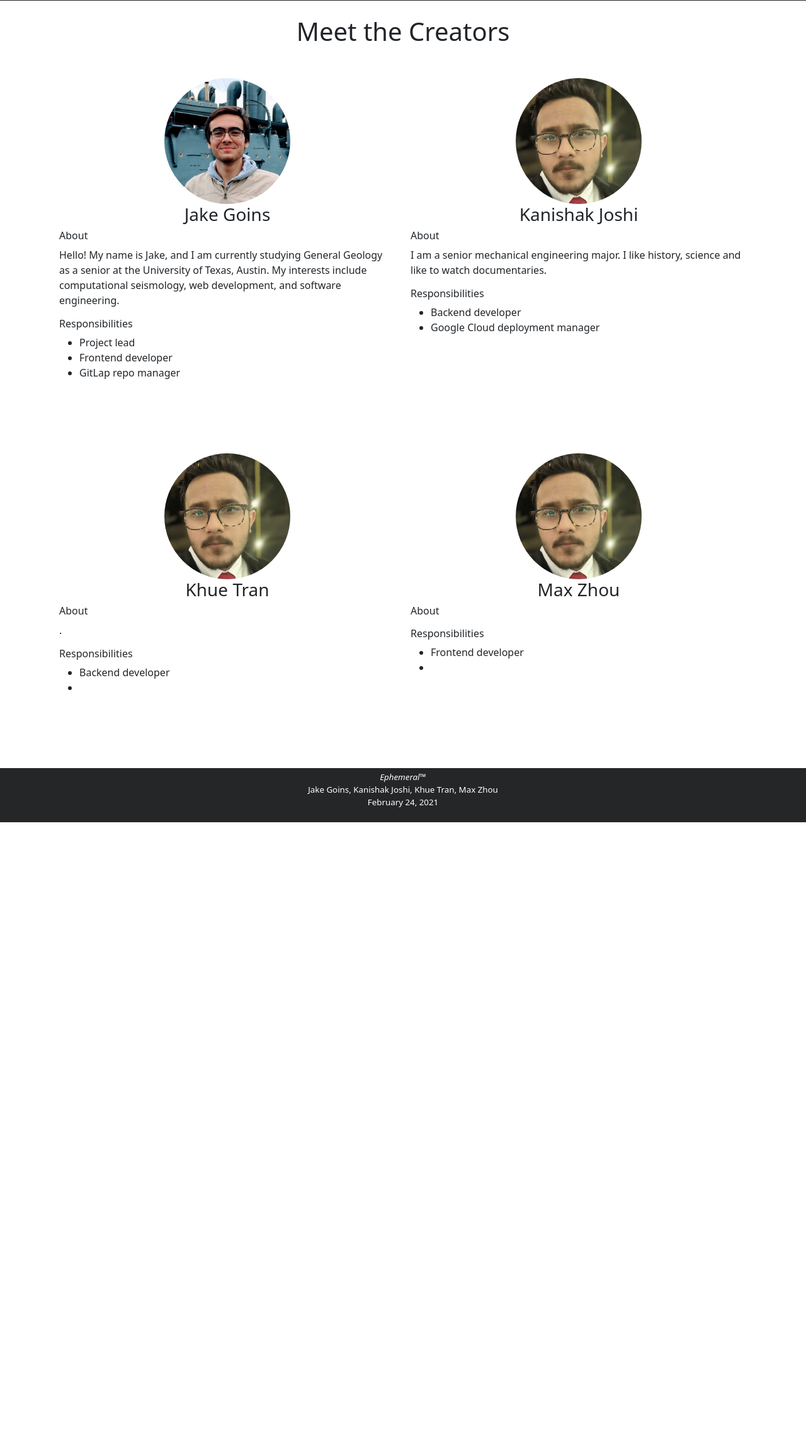
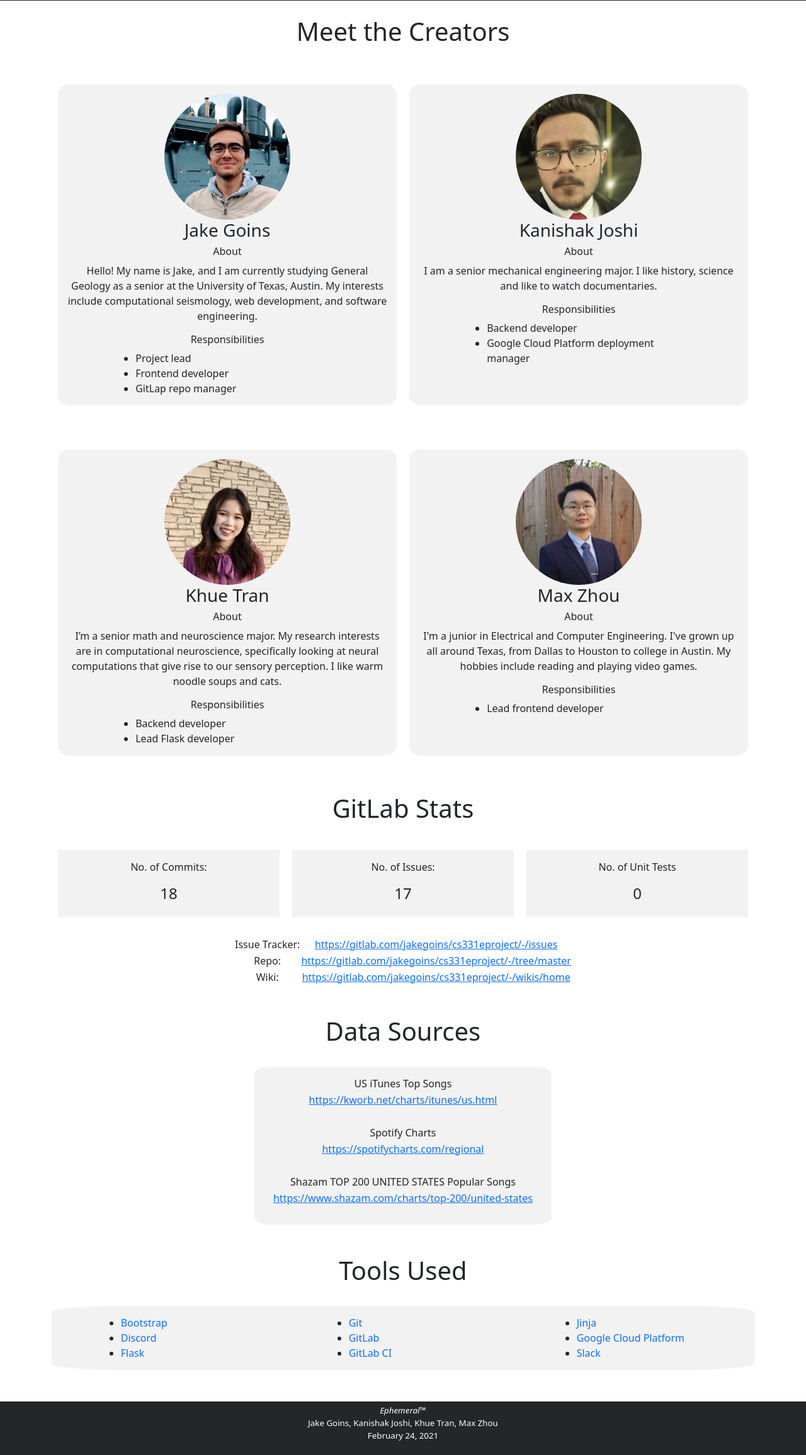
Before and after one commit to gqian75/Ephemeral, a Flask app: page /about/ in a window 1280 px wide. Shown: the part 232-2543 px from the top of the page at 63% size. Before the commit the page ends 1538 px from the top, so only its background shows below. Run offline with Flask 2, Linux system fonts and the light colour scheme; some libraries are stand-ins or nearby versions.

Commit message:
About page final update, includes images and css additions, plus first git log.

```diff
--- a/static/css/style.css
+++ b/static/css/style.css
@@ -42,7 +42,7 @@ bottom: .5em;
     margin-top: 40px;
     padding-top: 5px;
     padding-bottom: 5px;
-    margin-bottom: 0px;
+    margin-bottom: 0;
 }
 
 #about{
@@ -61,14 +61,56 @@ bottom: .5em;
     border-radius: 50%;
 }
 
-.bio{
-    text-align: left;
+.boxed{
+    background-color: #f2f2f2;
+    border: 10px solid white;
+    border-radius: 5%;
+    padding:15px;
 }
 
-ul{
+.greyed{
+    background-color: #f2f2f2;
+    border-radius: 10%;
+    padding:15px;
+}
+
+.about_list{
+    width:70%;
+    margin:auto;
     text-align: left;
 }
 
 .row{
-    margin-bottom: 100px;
+    margin-bottom: 50px;
 }
+
+.center-text{
+    text-align: center;
+}
+
+.center-table{
+    margin-left: auto;
+    margin-right: auto;
+}
+
+#sources{
+    margin-left:auto;
+    margin-right:auto;
+    background-color: #f2f2f2;
+    border-radius: 5%;
+    padding-left:100px;
+}
+
+#itunes{
+    padding-top: 15px;
+}
+
+#shazam{
+    padding-left:30px;
+    padding-right:30px;
+    padding-bottom:30px;
+}
+
+.no-line a:link{
+    text-decoration: none;
+}
--- a/templates/about.html
+++ b/templates/about.html
@@ -31,66 +31,150 @@
 <h1 class="about_title"> Meet the Creators </h1>
 <div id="about" class="container">
     <div class="row">
-        <div class="col-6">
+        <div class="col-6 boxed">
             <img id="about_img" src="../static/images/jake.jpg" alt="Jake">
             <h3>Jake Goins</h3>
-            <div class="bio">
+            <div>
                 <h6>About</h6>
                 <p>Hello! My name is Jake, and I am currently studying General Geology as a senior at the University of Texas, Austin.
                 My interests include computational seismology, web development, and software engineering.</p>
                 <h6>Responsibilities</h6>
-                <ul>
+                <ul class="about_list">
                     <li>Project lead</li>
                     <li>Frontend developer</li>
                     <li>GitLap repo manager</li>
                 </ul>
             </div>
         </div>
-        <div class="col-6">
+        <div class="col-6 boxed">
             <img id="about_img" src="../static/images/kanishak.jpg" alt="Kanishak">
             <h3>Kanishak Joshi</h3>
-            <div class="bio">
+            <div>
                 <h6>About</h6>
                 <p>I am a senior mechanical engineering major.
                     I like history, science and like to watch documentaries.</p>
                 <h6>Responsibilities</h6>
-                <ul>
+                <ul class="about_list">
                     <li>Backend developer</li>
-                    <li>Google Cloud deployment manager</li>
+                    <li>Google Cloud Platform deployment manager</li>
                 </ul>
             </div>
         </div>
     </div>
 
     <div class="row">
-        <div class="col-6">
-            <img id="about_img" src="../static/images/kanishak.jpg" alt="Kanishak">
+        <div class="col-6 boxed">
+            <img id="about_img" src="../static/images/khue.png" alt="Khue">
             <h3>Khue Tran</h3>
-            <div class="bio">
+            <div>
                 <h6>About</h6>
-                <p>.</p>
+                <p>I’m a senior math and neuroscience major.
+                    My research interests are in computational neuroscience, specifically looking at neural computations that give rise to our sensory perception.
+                    I like warm noodle soups and cats.</p>
                 <h6>Responsibilities</h6>
-                <ul>
+                <ul class="about_list">
                     <li>Backend developer</li>
-                    <li></li>
+                    <li>Lead Flask developer</li>
                 </ul>
             </div>
         </div>
-        <div class="col-6">
-            <img id="about_img" src="../static/images/kanishak.jpg" alt="Kanishak">
+        <div class="col-6 boxed">
+            <img id="about_img" src="../static/images/max.jpg" alt="Max">
             <h3>Max Zhou</h3>
-            <div class="bio">
+            <div>
                 <h6>About</h6>
-                <p></p>
+                <p>I'm a junior in Electrical and Computer Engineering. I've grown up all around Texas, from Dallas to Houston to college in Austin. My hobbies include reading and playing video games.</p>
                 <h6>Responsibilities</h6>
-                <ul>
-                    <li>Frontend developer</li>
-                    <li></li>
+                <ul class="about_list">
+                    <li>Lead frontend developer</li>
                 </ul>
             </div>
         </div>
     </div>
 </div>
 
-<h1 class="about_title"></h1>
+<h1 class="about_title">GitLab Stats</h1><br>
+<div class="container">
+    <div class="row" style="margin-bottom: 20px">
+        <div class="col center-text boxed">
+            <p>No. of Commits:</p>
+            <h4>18</h4>
+        </div>
+        <div class="col center-text boxed">
+            <p>No. of Issues:</p>
+            <h4>17</h4>
+        </div>
+        <div class="col center-text boxed">
+            <p>No. of Unit Tests</p>
+            <h4>0</h4>
+        </div>
+    </div>
+    <table class="center-text center-table">
+        <tr>
+            <td>Issue Tracker:</td>
+            <td><a href="https://gitlab.com/jakegoins/cs331eproject/-/issues" target="_blank" rel="noopener noreferrer">https://gitlab.com/jakegoins/cs331eproject/-/issues</a></td>
+        </tr>
+        <tr>
+            <td>Repo:</td>
+            <td><a href="https://gitlab.com/jakegoins/cs331eproject/-/tree/master" target="_blank" rel="noopener noreferrer">https://gitlab.com/jakegoins/cs331eproject/-/tree/master</a></td>
+        </tr>
+        <tr>
+            <td>Wiki:</td>
+            <td><a href="https://gitlab.com/jakegoins/cs331eproject/-/wikis/home" target="_blank" rel="noopener noreferrer">https://gitlab.com/jakegoins/cs331eproject/-/wikis/home</a></td>
+        </tr>
+    </table>
+</div>
+
+<br><h1 class="about_title">Data Sources</h1><br>
+<table id="sources" class="center-text center-table">
+    <tr>
+        <td id="itunes">US iTunes Top Songs</td>
+    </tr>
+    <tr>
+        <td><a href="https://kworb.net/charts/itunes/us.html" target="_blank" rel="noopener noreferrer">https://kworb.net/charts/itunes/us.html</a></td>
+    </tr>
+    <tr><td><br></td></tr>
+    <tr>
+        <td>Spotify Charts</td>
+    </tr>
+    <tr>
+        <td><a href="https://spotifycharts.com/regional" target="_blank" rel="noopener noreferrer">https://spotifycharts.com/regional</a></td>
+    </tr>
+    <tr><td><br></td></tr>
+    <tr>
+        <td>Shazam TOP 200 UNITED STATES Popular Songs</td>
+    </tr>
+    <tr>
+        <td id="shazam"><a href="https://www.shazam.com/charts/top-200/united-states" target="_blank" rel="noopener noreferrer">https://www.shazam.com/charts/top-200/united-states</a></td>
+    </tr>
+</table>
+
+<br><h1 class="about_title">Tools Used</h1><br>
+<div class="container">
+    <div class="row greyed">
+        <div class="col center-text no-line">
+            <ul class="about_list">
+                <li><a href="http://getbootstrap.com/" target="_blank" rel="noopener noreferrer">Bootstrap</a> </li>
+                <li><a href="https://discord.com/" target="_blank" rel="noopener noreferrer">Discord</a></li>
+                <li><a href="http://flask.pocoo.org/" target="_blank" rel="noopener noreferrer">Flask</a></li>
+            </ul>
+        </div>
+        <div class="col center-text no-line">
+            <ul class="about_list">
+                <li><a href="http://www.git-scm.com/" target="_blank" rel="noopener noreferrer">Git</a></li>
+                <li><a href="https://gitlab.com/" target="_blank" rel="noopener noreferrer">GitLab</a></li>
+                <li><a href="https://docs.gitlab.com/ee/ci/" target="_blank" rel="noopener noreferrer">GitLab CI</a></li>
+            </ul>
+        </div>
+        <div class="col center-text no-line">
+            <ul class="about_list">
+                <li><a href="http://jinja.pocoo.org/" target="_blank" rel="noopener noreferrer">Jinja</a> </li>
+                <li><a href="http://cloud.google.com/?" target="_blank" rel="noopener noreferrer">Google Cloud Platform</a></li>
+                <li><a href="https://slack.com/" target="_blank" rel="noopener noreferrer">Slack</a></li>
+            </ul>
+        </div>
+    </div>
+
+</div>
+
 {% endblock %}}
```
Also changed, not shown: static/images/khue.png (added), static/images/max.jpg (added), 1 other file.
